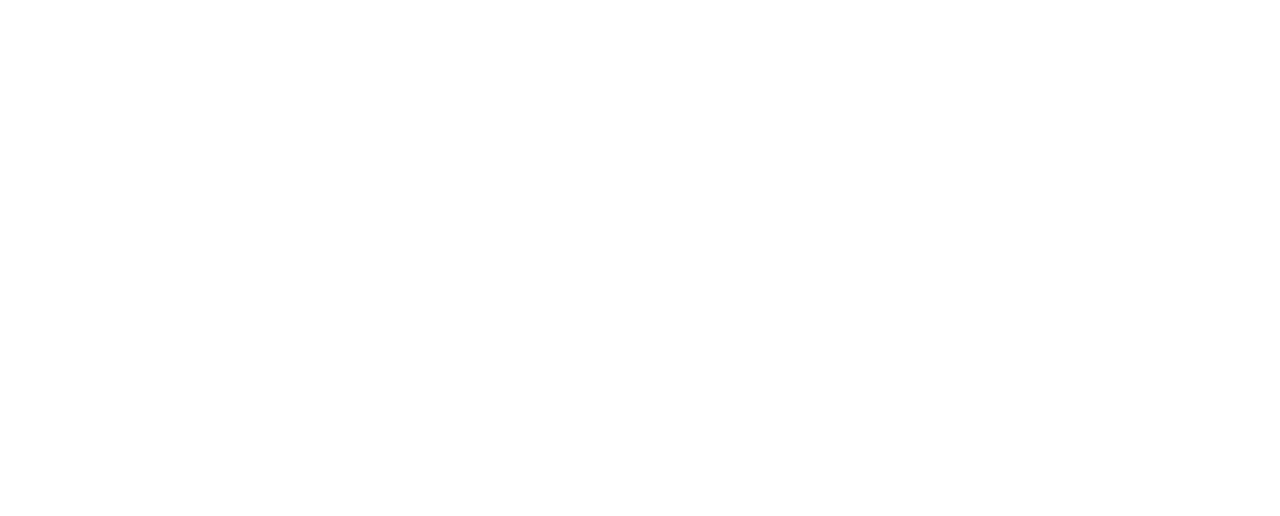
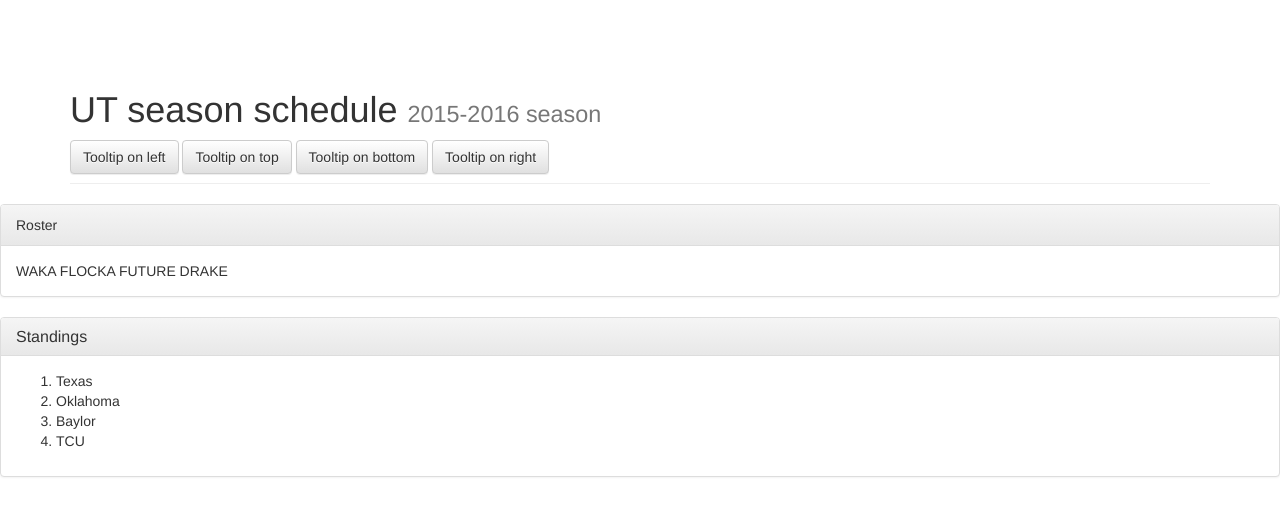
Before and after one commit to amagromalo/bootstrap-test, a plain HTML site: page index.html in a window 1280 px wide. Drawn offline with nearby package versions, Linux system fonts and the light colour scheme.

Commit message:
Adding some headers and buttons

```diff
--- a/index.html
+++ b/index.html
@@ -23,7 +23,39 @@
         <script src="js/vendor/modernizr-2.8.3-respond-1.4.2.min.js"></script>
     </head>
     <body>
-      <script src="//ajax.googleapis.com/ajax/libs/jquery/1.11.2/jquery.min.js"></script>
+      <div class="container">
+      <div class="page-header">
+        <h1>UT season schedule <small>2015-2016 season</small></h1>
+        <button type="button" class="btn btn-default" data-toggle="tooltip" data-placement="left" title="Tooltip on left">Tooltip on left</button>
+<button type="button" class="btn btn-default" data-toggle="tooltip" data-placement="top" title="Tooltip on top">Tooltip on top</button>
+<button type="button" class="btn btn-default" data-toggle="tooltip" data-placement="bottom" title="Tooltip on bottom">Tooltip on bottom</button>
+<button type="button" class="btn btn-default" data-toggle="tooltip" data-placement="right" title="Tooltip on right">Tooltip on right</button>
+      </div>
+    </div>
+    <div class="panel panel-default">
+  <div class="panel-heading">Roster</div>
+  <div class="panel-body">
+    WAKA FLOCKA
+    FUTURE
+    DRAKE
+  </div>
+</div>
+
+<div class="panel panel-default">
+  <div class="panel-heading">
+    <h3 class="panel-title">Standings</h3>
+  </div>
+  <div class="panel-body">
+    <ol>
+      <li>Texas</li>
+      <li>Oklahoma</li>
+      <li>Baylor</li>
+      <li>TCU</li>
+     </ol>
+
+  </div>
+</div>
+      <script src="http://ajax.googleapis.com/ajax/libs/jquery/1.11.2/jquery.min.js"></script>
       <script>window.jQuery || document.write('<script src="js/vendor/jquery-1.11.2.min.js"><\/script>')</script>
 
         <script src="js/vendor/bootstrap.min.js"></script>
```
